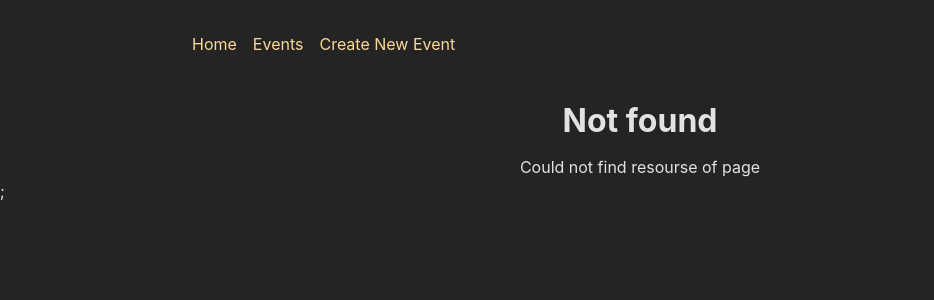
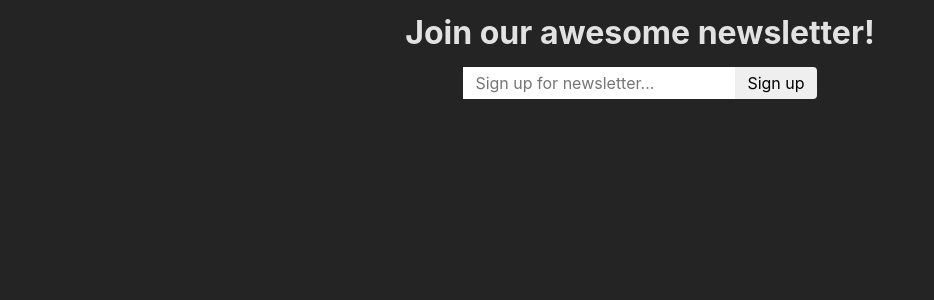
Before and after one commit to PavelKochkin2/react_app_with_router_spa_with_backend, a React (Create React App) app in the folder frontend/: page /newsletter in a window 1280 px wide. Before the commit this address had no page. Shown: the top 300 px of the page, without its empty margins (0-934 px from the left). Built offline with nearby package versions, Linux system fonts and the light colour scheme.

Commit message:
used fetched for newsletter

```diff
--- a/frontend/src/App.js
+++ b/frontend/src/App.js
@@ -12,6 +12,7 @@
 import EventsNavigation from "./components/EventsNavigation";
 import { ErrorPage } from "./pages/Error";
 import { addUpdateEventFormAction } from "./components/EventForm";
+import NewsletterPage, { action as newsletterAction } from "./pages/Newsletter";
 
 const router = createBrowserRouter([
   {
@@ -54,6 +55,11 @@
       },
     ],
   },
+  {
+    path: "newsletter",
+    element: <NewsletterPage />,
+    action: newsletterAction,
+  },
 ]);
 
 function App() {
--- a/frontend/src/components/MainNavigation.js
+++ b/frontend/src/components/MainNavigation.js
@@ -1,5 +1,8 @@
+import { NavLink } from "react-router-dom";
+
 import classes from "./MainNavigation.module.css";
-import { NavLink } from "react-router-dom";
+import NewsletterSignup from "./NewsletterSignup";
+
 function MainNavigation() {
   return (
     <header className={classes.header}>
@@ -7,22 +10,38 @@
         <ul className={classes.list}>
           <li>
             <NavLink
+              to="/"
               className={({ isActive }) =>
                 isActive ? classes.active : undefined
               }
-              to="/"
+              end
             >
               Home
             </NavLink>
           </li>
           <li>
-            <NavLink to="/events">Events</NavLink>
+            <NavLink
+              to="/events"
+              className={({ isActive }) =>
+                isActive ? classes.active : undefined
+              }
+            >
+              Events
+            </NavLink>
           </li>
           <li>
-            <NavLink to="/events/new">Create New Event</NavLink>
+            <NavLink
+              to="/newsletter"
+              className={({ isActive }) =>
+                isActive ? classes.active : undefined
+              }
+            >
+              Newsletter
+            </NavLink>
           </li>
         </ul>
       </nav>
+      <NewsletterSignup />
     </header>
   );
 }
--- /dev/null
+++ b/frontend/src/components/NewsletterSignup.js
@@ -0,0 +1,30 @@
+import { useEffect } from "react";
+import classes from "./NewsletterSignup.module.css";
+import { useFetcher } from "react-router-dom";
+function NewsletterSignup() {
+  const fetcher = useFetcher();
+
+  const { data, state } = fetcher;
+
+  useEffect(() => {
+    if (state === "idle" && data && data.message) {
+      window.alert(data.message);
+    }
+  }, [data, state]);
+  return (
+    <fetcher.Form
+      method="post"
+      action="/newsletter"
+      className={classes.newsletter}
+    >
+      <input
+        type="email"
+        placeholder="Sign up for newsletter..."
+        aria-label="Sign up for newsletter"
+      />
+      <button>Sign up</button>
+    </fetcher.Form>
+  );
+}
+
+export default NewsletterSignup;
--- /dev/null
+++ b/frontend/src/components/NewsletterSignup.module.css
@@ -0,0 +1,18 @@
+.newsletter input,
+.newsletter button {
+  font: inherit;
+  padding: 0.25rem 0.75rem;
+  border-radius: 0;
+  border: none;
+}
+
+.newsletter button {
+  border-top-right-radius: 4px;
+  border-bottom-right-radius: 4px;
+  cursor: pointer;
+}
+
+.newsletter button:hover {
+  background-color: var(--color-primary-300);
+  color: var(--color-gray-800);
+}
--- /dev/null
+++ b/frontend/src/pages/Newsletter.js
@@ -0,0 +1,21 @@
+import NewsletterSignup from "../components/NewsletterSignup";
+import PageContent from "../components/PageContent";
+
+function NewsletterPage() {
+  return (
+    <PageContent title="Join our awesome newsletter!">
+      <NewsletterSignup />
+    </PageContent>
+  );
+}
+
+export default NewsletterPage;
+
+export async function action({ request }) {
+  const data = await request.formData();
+  const email = data.get("email");
+
+  // send to backend newsletter server ...
+  console.log(email);
+  return { message: "Signup successful!" };
+}
```
